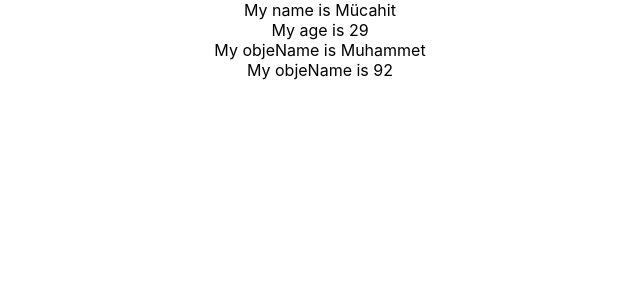
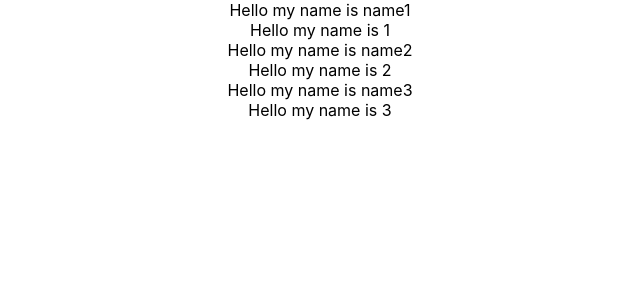
Before and after one commit to mucahitcetinkaya/React_Egitimi_1, a React (Create React App) app in the folder react-learn/: page / in a window 1280 px wide. Shown: the top 300 px of the page, without its empty margins (320-960 px from the left). Built offline with nearby package versions, Linux system fonts and the light colour scheme.

Commit message:
Ders 7 React Probs Nedir ?
Bölüm 3. React Probs ve State
Ders 7 React Probs Nedir ?

```diff
--- /dev/null
+++ b/react-learn/src/Ders/B3D7.js
@@ -0,0 +1,48 @@
+// Bölüm 3. React Props ve State
+
+// Ders 7 React Props Nedir ?
+
+import '../App.css';
+import PersonInfo from '../components/B3D7/PersonInfo';
+
+function B3D7() {
+
+    // const person1 = {
+    //   name : "Mücahit",
+    //   age : 29
+    // }
+
+    const name1 = "name1";
+    const age1 = 1;
+
+    const name2 = "name2";
+    const age2 = 2;
+
+    return (
+        <>
+            <div className="App">
+                {/* <PersonInfo person={person1} /> */}
+                <PersonInfo name={name1} age={age1} />
+                <PersonInfo name={name2} age={age2} />
+                <PersonInfo name={"name3"} age={3} />
+            </div>
+        </>
+    );
+}
+export default B3D7;
+
+// Ders 7 Notları
+
+/*
+bi obje olusturduk bu person1 i PersonInfo içine basmak istiyorum bunu nasıl yaparım
+PersonInfoya gidelim
+orda parametre verdik props diye
+burda personınfo içinde cagıracagız
+personinfo a person1 i yolladık içerideki ismi person
+personinfo a gidelim
+bu bizim ne işimize yaradı degisken adını verdik props cagırdık baska yerde yazıp baska yerde cagırdık
+birden fazla kullanılabilir bir yapı olusturmamıza olanak sagladı
+PersonInfo u bir kere yazdık ama app.js de ne kadar yazarsan o kadar olusuyor
+ustte yazıp altta da cagırabilirsin
+diger altta da yazabilirsin içeriklerini
+*/
--- /dev/null
+++ b/react-learn/src/components/B3D7/PersonInfo.js
@@ -0,0 +1,39 @@
+function PersonInfo(props) {
+
+
+    console.log(props);
+
+    return (
+        <>
+            <div>
+                {/* Hello my name is {props.person.name} */}
+                Hello my name is {props.name}
+            </div>
+            <div>
+                Hello my name is {props.age}
+            </div>
+        </>
+    );
+}
+
+export default PersonInfo;
+
+/*
+buranın içine bir props yollayım bunları bassın tekrar tekrar yapmayalım
+aynı kodu tekrar yazmak istemiyorum
+PersonInfo u app.js de cagıralım
+app.js den geldik
+parametre verelim
+console yazdıralım bakalım ne var içinde
+{person: {…}}
+person
+:
+{name: 'Mücahit', age: 29}
+[[Prototype]]
+:
+Object
+tarayıcıda consola gelen bu
+props bir obje içinde de person objesi var
+obje olarak cagırırsan eger parametre.objeiçindekiisim.cagırmakistediğin
+degiskene atarsan eger parametre.degiskenadı
+*/
--- a/react-learn/src/index.js
+++ b/react-learn/src/index.js
@@ -4,7 +4,8 @@ import './index.css';
 //import App from './App';
 import reportWebVitals from './reportWebVitals';
 //import B2D5 from './Ders/B2D5';
-import B2D6 from './Ders/B2D6';
+//import B2D6 from './Ders/B2D6';
+import B3D7 from './Ders/B3D7';
 
 
 const root = ReactDOM.createRoot(document.getElementById('root'));
@@ -13,7 +14,8 @@ root.render(
   //   <App />
   // </React.StrictMode>
   // <B2D5 />
-  <B2D6 />
+  //<B2D6 />
+  <B3D7 />
 );
 
 // If you want to start measuring performance in your app, pass a function
```
Also changed, not shown: react-learn/Notlar/7 - Ders 7 React Probs Nedir.txt (added).
